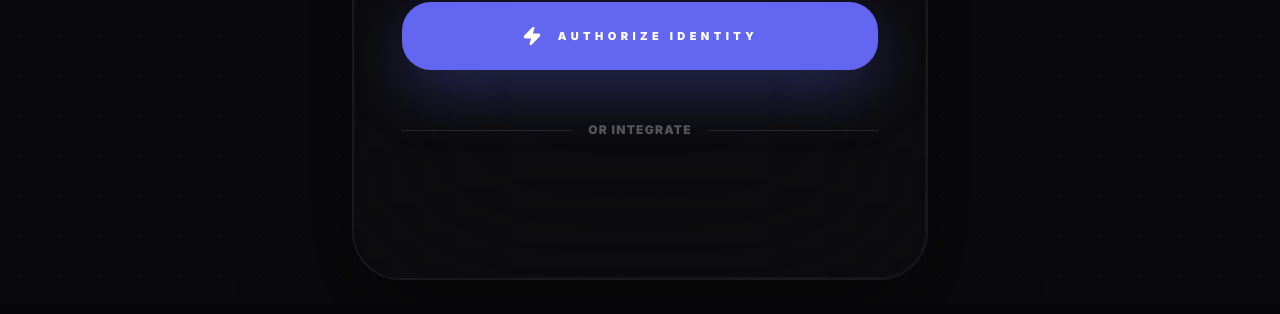
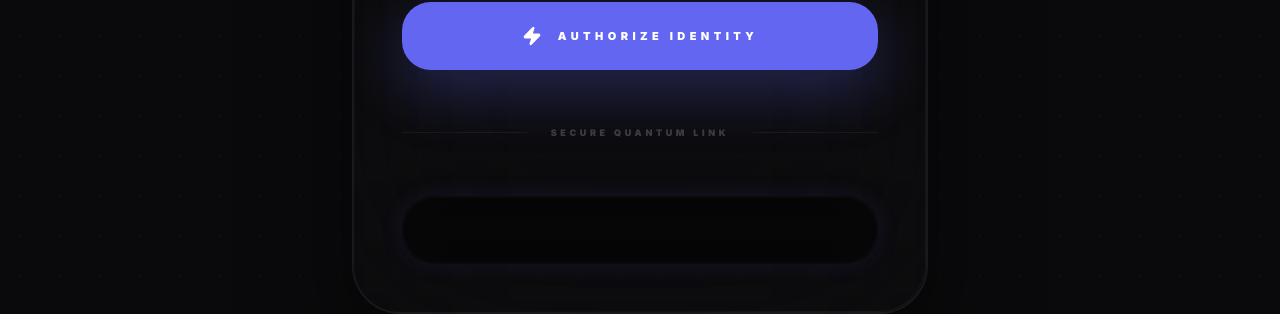
Before and after one commit to saurabhyadav4-959/study-tracker, a React (Vite) app: page /#/login in a window 1280 px wide. Shown: the part 624-938 px from the top of the page. Built offline with nearby package versions, Linux system fonts and the light colour scheme; no server answers.

Commit message:
style: Improve Google Login button container with glowing neon border

```diff
--- a/src/pages/Login.tsx
+++ b/src/pages/Login.tsx
@@ -214,13 +214,15 @@ const Login: React.FC = () => {
                 )}
               </button>
 
-              <div className="relative flex items-center py-5">
-                <div className="flex-grow border-t border-white/10"></div>
-                <span className="flex-shrink-0 mx-4 text-white/30 text-xs font-black uppercase tracking-widest">or integrate</span>
-                <div className="flex-grow border-t border-white/10"></div>
+              <div className="relative flex items-center py-6">
+                <div className="flex-grow border-t border-white/5"></div>
+                <span className="flex-shrink-0 mx-6 text-white/20 text-[9px] font-black uppercase tracking-[0.4em]">secure quantum link</span>
+                <div className="flex-grow border-t border-white/5"></div>
               </div>
 
-              <div className="flex justify-center mt-2 w-full [&>div]:w-full [&>div>div]:!w-full [&>div>div]:!flex [&>div>div]:!justify-center">
+              <div className="relative group/google w-full p-[2px] rounded-[2rem] bg-gradient-to-r from-primary/30 via-secondary/30 to-primary/30 hover:from-primary hover:via-secondary hover:to-primary transition-all duration-700 shadow-[0_0_25px_rgba(99,102,241,0.1)] hover:shadow-[0_0_35px_rgba(99,102,241,0.35)] overflow-hidden">
+                <div className="absolute inset-0 bg-[#0a0a0c] rounded-[2rem] margin-[1px] -z-10" />
+                <div className="flex justify-center w-full bg-black/40 backdrop-blur-md rounded-[2rem] py-3 px-4 [&>div]:w-full [&>div>div]:!w-full [&>div>div]:!flex [&>div>div]:!justify-center [&>div>div]:!bg-transparent [&>div>div>iframe]:!rounded-[1.8rem]">
                   <GoogleLogin
                     onSuccess={handleGoogleSuccess}
                     onError={() => setError('GOOGLE AUTHENTICATION FAILED')}
@@ -230,6 +232,7 @@ const Login: React.FC = () => {
                     text={mode === 'login' ? 'signin_with' : 'signup_with'}
                     width="100%"
                   />
+                </div>
               </div>
 
             </form>
```
Lines whose indentation alone changed are shown as unchanged.
